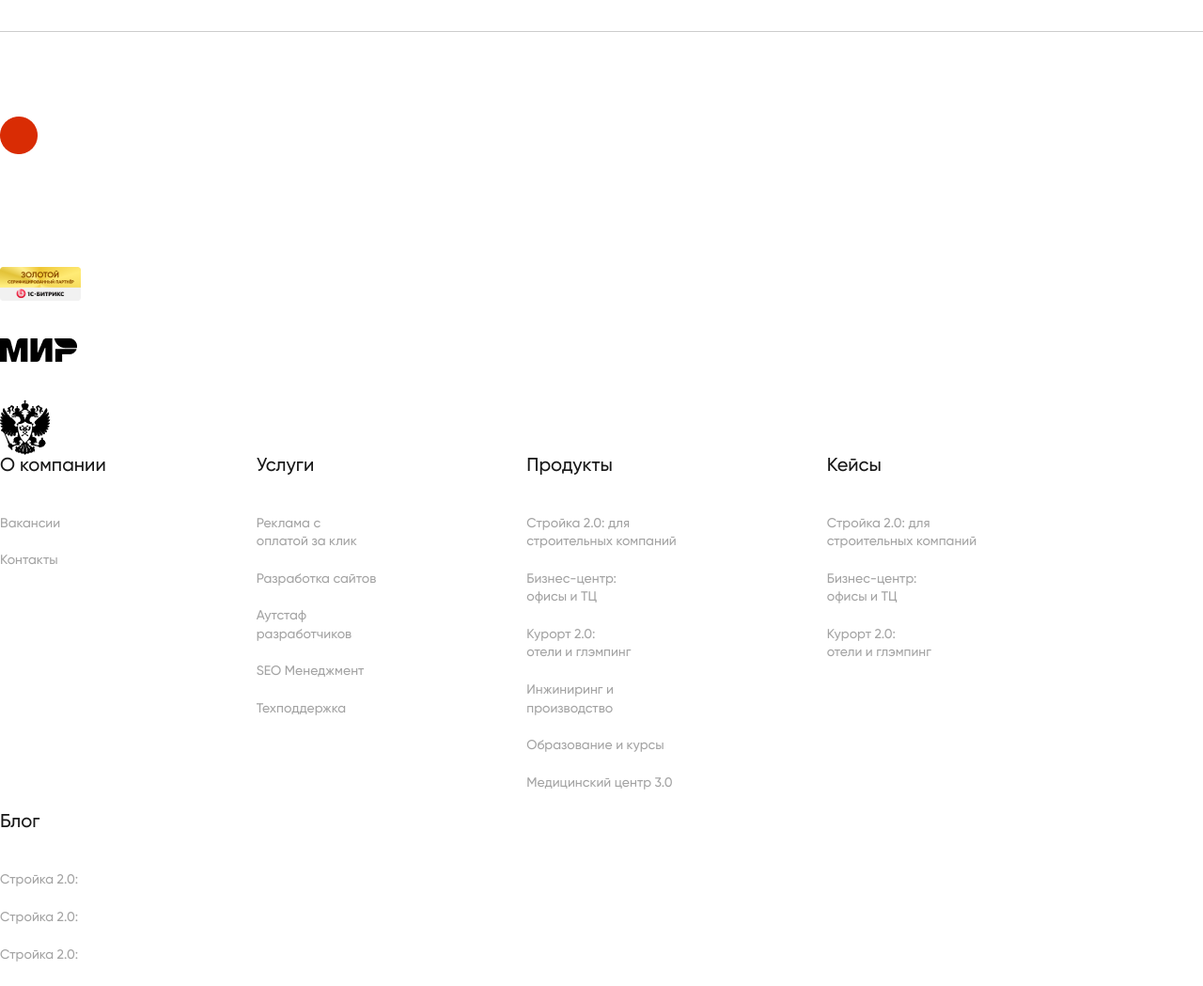
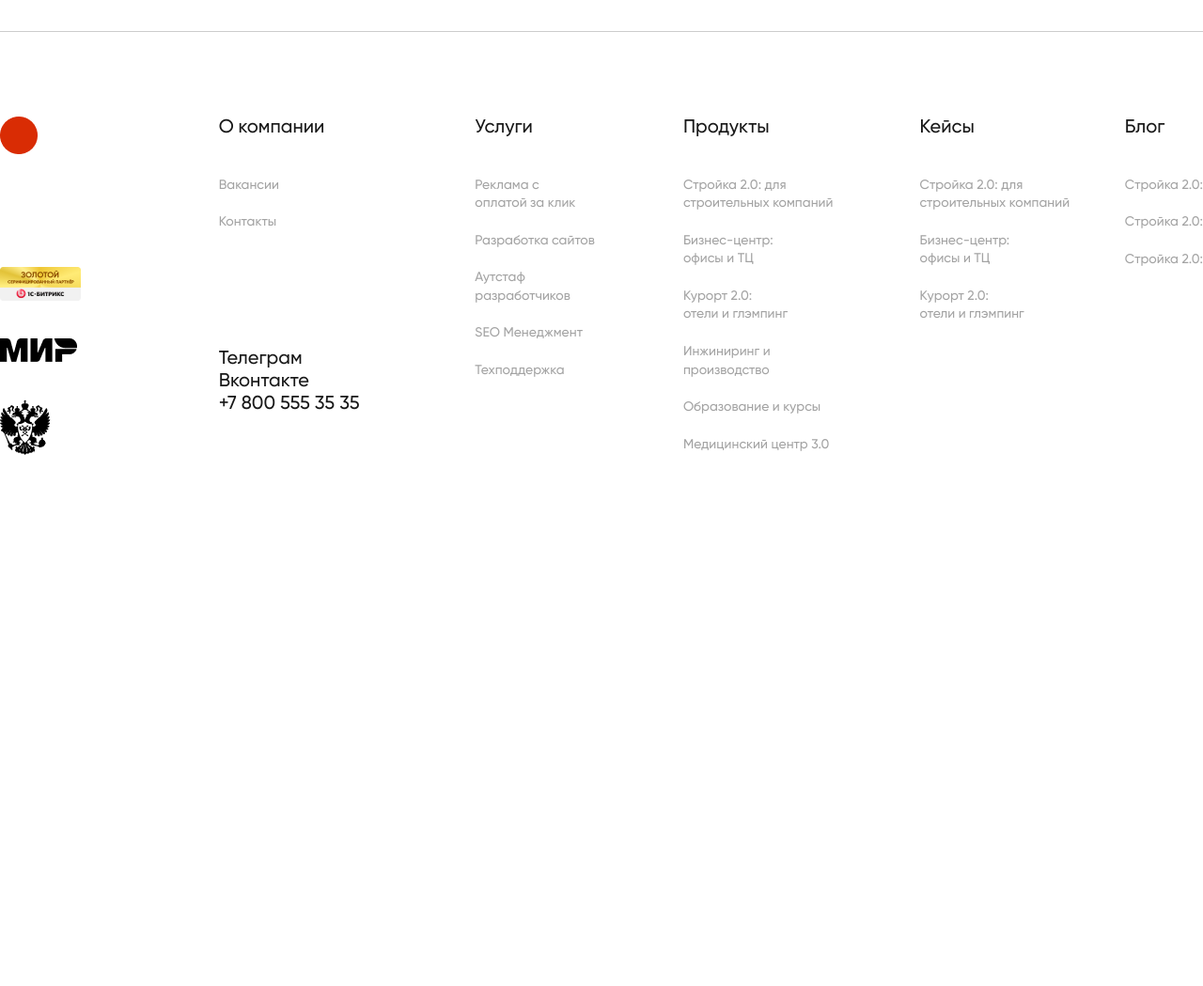
Before and after one commit to anasmirnova0/Redstar, a plain HTML site: page index.html in a window 1280 px wide. Shown: the part 9620-10669 px from the top of the page at 94% size. After the commit the page ends 10316 px from the top, so only its background shows below. Drawn offline with Linux system fonts and the light colour scheme.

Commit message:
Redstar
Redstar

```diff
--- a/css/style.css
+++ b/css/style.css
@@ -801,6 +801,7 @@ textarea {
     justify-content: space-between;
   }
 
+
 .footer_foto-item1{
     margin-bottom: 120px;
 }
@@ -818,11 +819,14 @@ textarea {
     flex-wrap: wrap;
   }
 
-.footer_item{
+
+
+  .footer_list-ots{
     margin-right: 160px;
   }
 
-  .footer_item:last-child{
+
+  .footer_list-ots:last-child{
     margin-right: 0;
   }
 
@@ -855,4 +859,20 @@ textarea {
     margin-bottom: 20px;
   }
 
+  .footer_list-pod{
+    margin-bottom: 123px;
+  }
+
+  .footer_link-contacts{
+    font-weight: 500;
+    font-size: 20px;
+    line-height: 24px;
+    color: #181818;
+    text-decoration: none;
+  }
+
+  .footer_list-contacts{
+
+  }
+
 /*footer end*/
--- a/index.html
+++ b/index.html
@@ -373,7 +373,9 @@
                 <nav class="footer_nav">
                     <ul class="footer_list">
                         <li class="footer_item">
+                            <div class="footer_list-ots">
                             <a href="#!" class="footer_link">О компании</a>
+                        </div>
                             <ul class="footer_list-pod">
                                 <li class="footer_item-pod">
                                     <a href="" class="footer_list-pod">Вакансии</a>
@@ -382,9 +384,22 @@
                                     <a href="" class="footer_list-pod">Контакты</a>
                                 </li>
                             </ul>
+                            <ul class="footer_list-contacts">
+                                <li class="footer_item-contacts">
+                                    <a href="" class="footer_link-contacts">Телеграм</a>
+                                </li>
+                                <li class="footer_item">
+                                    <a href="" class="footer_link-contacts">Вконтакте </a>
+                                </li>
+                                <li class="footer_item">
+                                    <a href="" class="footer_link-contacts">+7 800 555 35 35 </a>
+                                </li>
+                            </ul>
                         </li>
                         <li class="footer_item">
+                            <div class="footer_list-ots">
                             <a href="#!" class="footer_link">Услуги</a>
+                        </div>
                             <ul class="footer_list-pod">
                                 <li class="footer_item-pod">
                                     <a href="" class="footer_list-pod">Реклама с <br>оплатой за клик</a>
@@ -404,7 +419,9 @@
                             </ul>
                         </li>
                         <li class="footer_item">
+                            <div class="footer_list-ots">
                             <a href="#!" class="footer_link">Продукты</a>
+                        </div>
                             <ul class="footer_list-pod">
                                 <li class="footer_item-pod">
                                     <a href="" class="footer_list-pod">Стройка 2.0: для <br>строительных компаний</a>
@@ -427,7 +444,9 @@
                             </ul>
                         </li>
                         <li class="footer_item">
+                            <div class="footer_list-ots">
                             <a href="#!" class="footer_link">Кейсы</a>
+                        </div>
                             <ul class="footer_list-pod">
                                 <li class="footer_item-pod">
                                     <a href="" class="footer_list-pod">Стройка 2.0: для <br>строительных компаний</a>
@@ -439,9 +458,12 @@
                                     <a href="" class="footer_list-pod">Курорт 2.0: <br>отели и глэмпинг</a>
                                 </li>
                             </ul>
+
                         </li>
                         <li class="footer_item">
+                            <div class="footer_list-ots">
                             <a href="#!" class="footer_link">Блог</a>
+
                             <ul class="footer_list-pod">
                                 <li class="footer_item-pod">
                                     <a href="" class="footer_list-pod">Стройка 2.0:</a>
@@ -453,6 +475,7 @@
                                     <a href="" class="footer_list-pod">Стройка 2.0:</a>
                                 </li>
                             </ul>
+                        </div>
                         </li>
                     </ul>
                 </nav>
```
